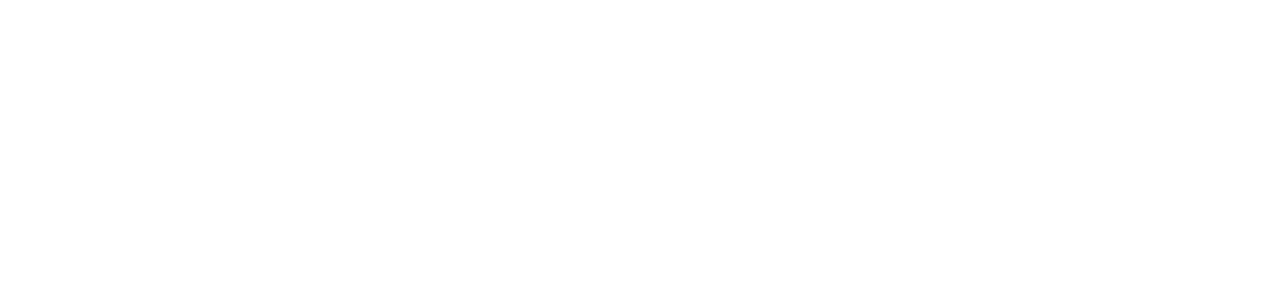
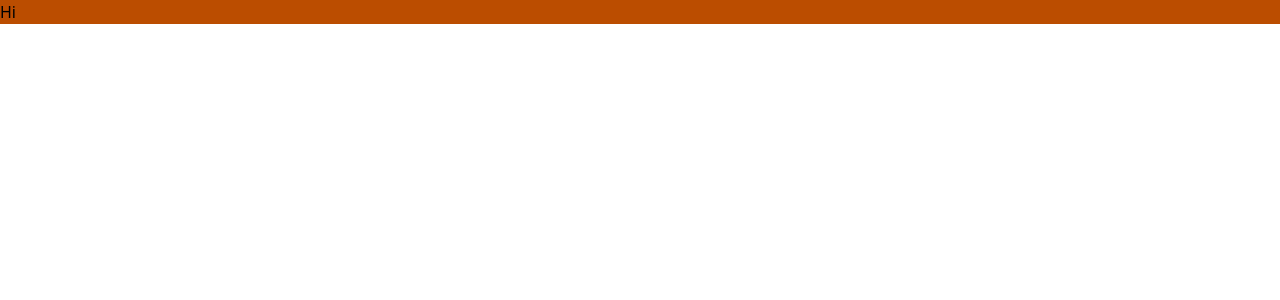
Before and after one commit to codetechie18/H4B-Main, a React (Vite) app: page / in a window 1280 px wide. Shown: the top 300 px of the page. Built offline with nearby package versions, Linux system fonts and the light colour scheme.

Commit message:
About Us Page

```diff
--- a/package.json
+++ b/package.json
@@ -26,6 +26,6 @@
     "globals": "^15.15.0",
     "postcss": "^8.5.3",
     "tailwindcss": "^4.0.15",
-    "vite": "^6.2.0"
+    "vite": "^6.2.2"
   }
 }
--- a/src/App.jsx
+++ b/src/App.jsx
@@ -1,9 +1,9 @@
 import React from 'react'
-
+import About from './Pages/About'
 const App = () => {
   return (
     <div>
-
+      <About />
     </div>
   )
 }
--- /dev/null
+++ b/src/Pages/About.jsx
@@ -0,0 +1,11 @@
+import React from 'react'
+
+const About = () => {
+  return (
+    <div>
+      <h1 className='bg-amber-700'>Hi</h1>
+    </div>
+  )
+}
+
+export default About
```
Also changed, not shown: 1 other file (tests, documents, lock files or other folders).
